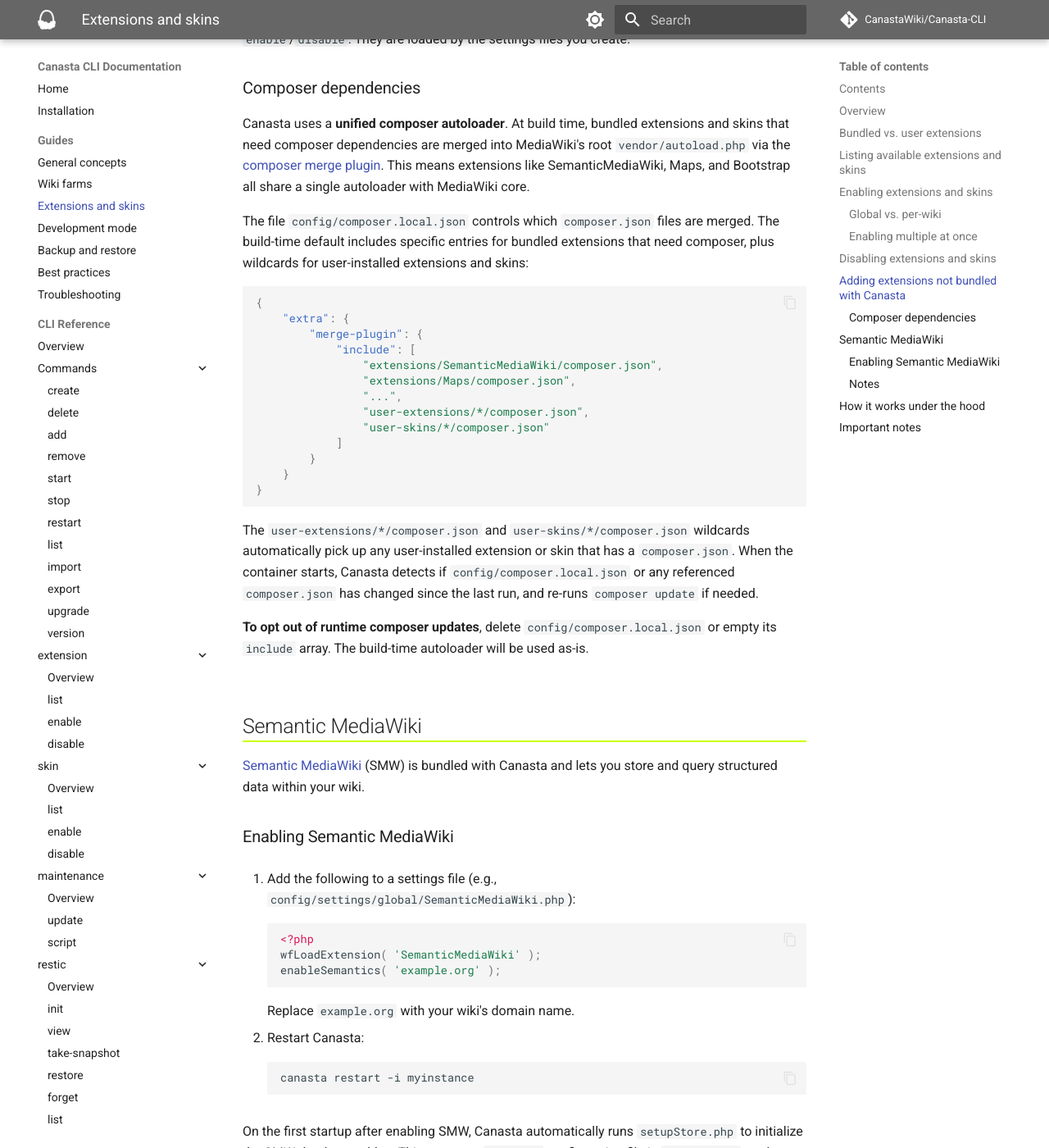
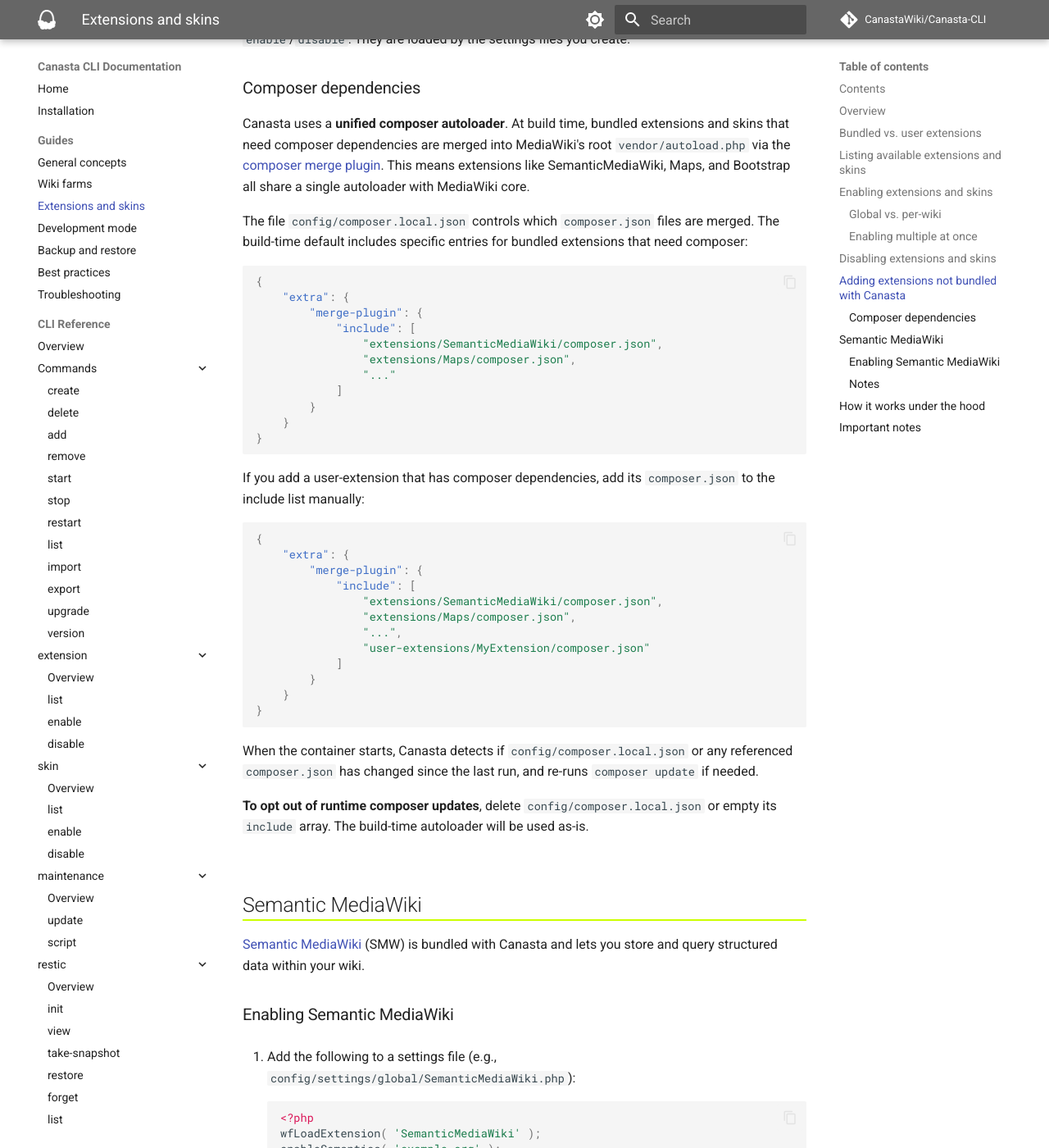
Before and after one commit to CanastaWiki/Canasta-CLI, an MkDocs documentation site: the page built from docs/guide/extensions-and-skins.md, in a window 1280 px wide and 1400 px high, scrolled down 3187 px. Shown: the whole window at 82% size. Built offline with MkDocs 1.6.1 and Material for MkDocs 9.7.7, drawn with Linux system fonts in a browser that asks for light colours; comment, search, counter and statistics services are not loaded.

Commit message:
Update docs: users must manually add composer entries for user-extensions
Remove references to user-extension wildcards and add an example showing
how to add a user-extension's composer.json to the include list.

````diff
--- a/docs/guide/extensions-and-skins.md
+++ b/docs/guide/extensions-and-skins.md
@@ -129,7 +129,23 @@
 
 Canasta uses a **unified composer autoloader**. At build time, bundled extensions and skins that need composer dependencies are merged into MediaWiki's root `vendor/autoload.php` via the [composer merge plugin](https://github.com/wikimedia/composer-merge-plugin). This means extensions like SemanticMediaWiki, Maps, and Bootstrap all share a single autoloader with MediaWiki core.
 
-The file `config/composer.local.json` controls which `composer.json` files are merged. The build-time default includes specific entries for bundled extensions that need composer, plus wildcards for user-installed extensions and skins:
+The file `config/composer.local.json` controls which `composer.json` files are merged. The build-time default includes specific entries for bundled extensions that need composer:
+
+```json
+{
+    "extra": {
+        "merge-plugin": {
+            "include": [
+                "extensions/SemanticMediaWiki/composer.json",
+                "extensions/Maps/composer.json",
+                "..."
+            ]
+        }
+    }
+}
+```
+
+If you add a user-extension that has composer dependencies, add its `composer.json` to the include list manually:
 
 ```json
 {
@@ -139,15 +155,14 @@
                 "extensions/SemanticMediaWiki/composer.json",
                 "extensions/Maps/composer.json",
                 "...",
-                "user-extensions/*/composer.json",
-                "user-skins/*/composer.json"
+                "user-extensions/MyExtension/composer.json"
             ]
         }
     }
 }
 ```
 
-The `user-extensions/*/composer.json` and `user-skins/*/composer.json` wildcards automatically pick up any user-installed extension or skin that has a `composer.json`. When the container starts, Canasta detects if `config/composer.local.json` or any referenced `composer.json` has changed since the last run, and re-runs `composer update` if needed.
+When the container starts, Canasta detects if `config/composer.local.json` or any referenced `composer.json` has changed since the last run, and re-runs `composer update` if needed.
 
 **To opt out of runtime composer updates**, delete `config/composer.local.json` or empty its `include` array. The build-time autoloader will be used as-is.
 
````
